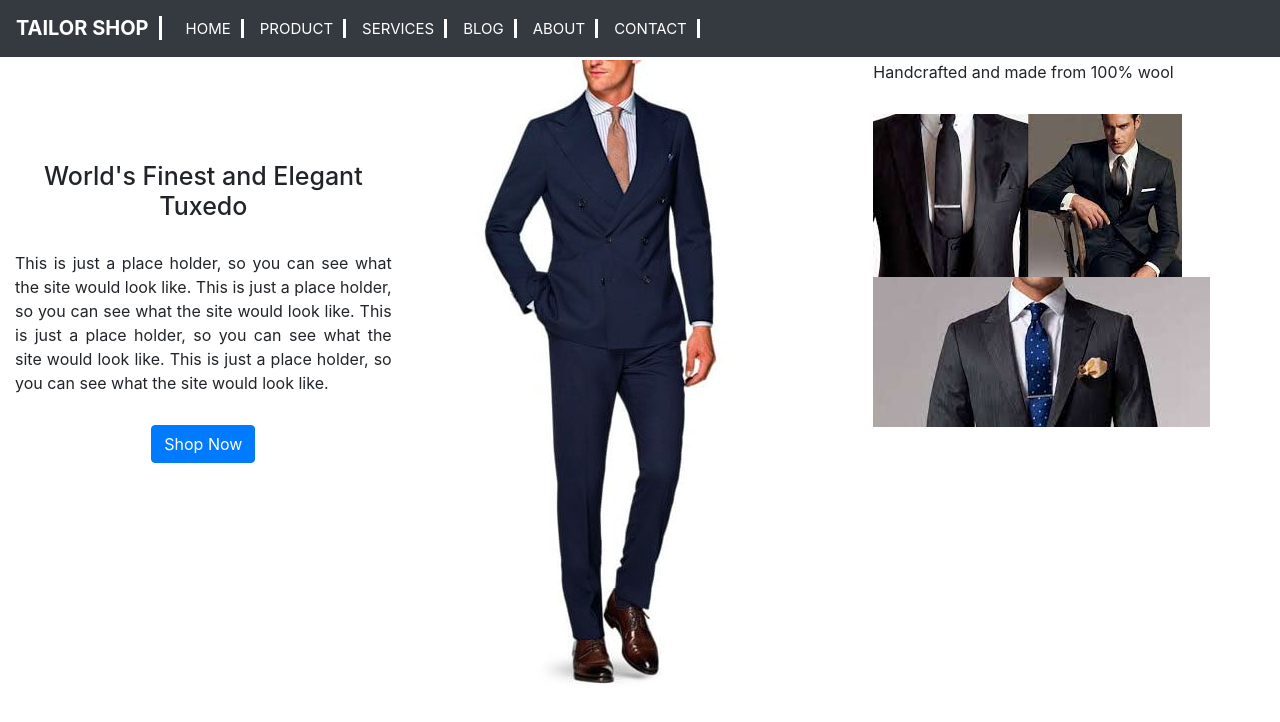
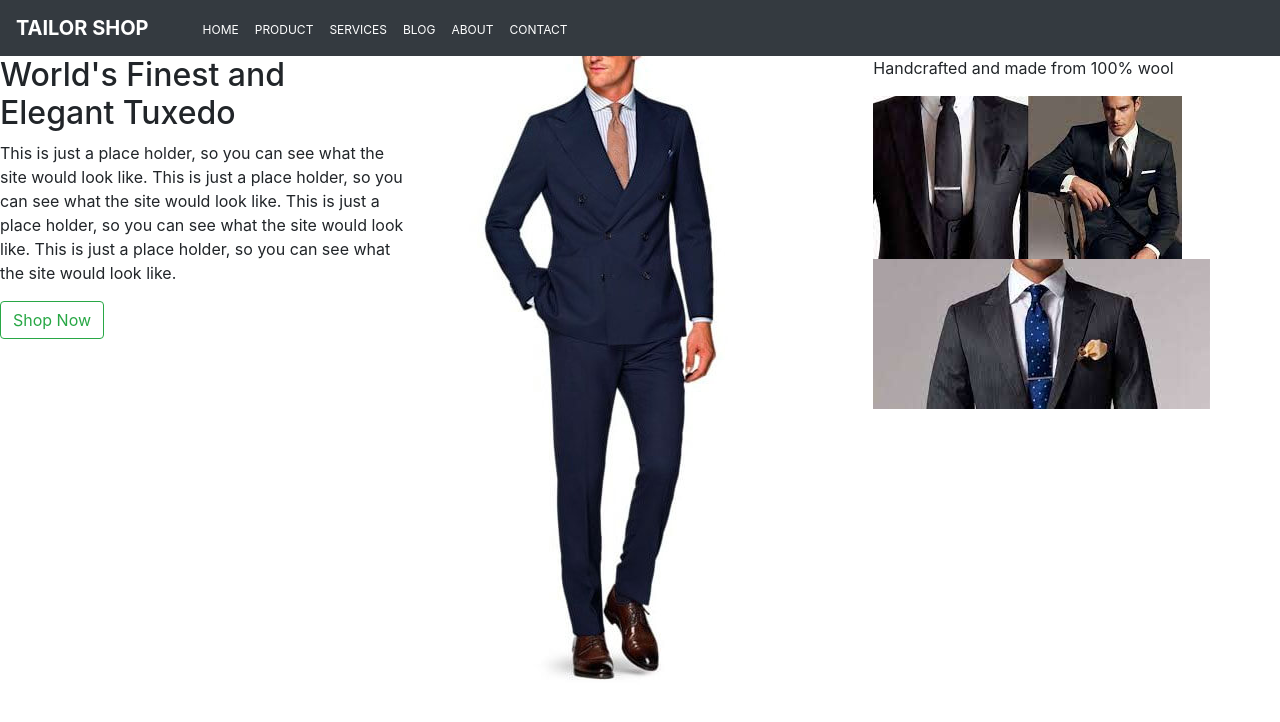
Before and after one commit to YakubuAmidu/Tailor-shop, a React (Create React App) app: page / in a window 1280 px wide. Shown: the top 722 px of the page. Built offline with nearby package versions, Linux system fonts and the light colour scheme.

Commit message:
Commiting changes

```diff
--- a/src/components/App.css
+++ b/src/components/App.css
@@ -1,33 +1,17 @@
-.Link {
+.Link_tailor {
   color: #fff;
-  border-right-style: solid;
-  padding-right: 10px;
+  font-weight: bold;
+  margin-right: 30px;
 }
 
 .Link_header {
   text-transform: uppercase;
-  font-size: 15px;
+  color: #fff;
+  font-size: 12px;
 }
 
-.Navbar {
-  border-bottom-style: solid;
-  border-bottom-color: #fff;
+.Link:hover {
+  text-decoration: none;
+  background-color: #fff;
+  color: gray;
 }
-
-.Header_info {
-  text-align: center;
-  padding-top: 25%;
-  padding-bottom: 20px;
-  padding-left: 15px;
-  padding-right: 15px;
-}
-
-h2 {
-  font-size: 25px;
-  margin-bottom: 30px;
-}
-
-p {
-  text-align: justify;
-  margin-bottom: 30px;
-}
--- a/src/components/Header.js
+++ b/src/components/Header.js
@@ -19,12 +19,12 @@ class Header extends Component {
                 see what the site would look like. This is just a place holder,
                 so you can see what the site would look like.
               </p>
-              <Button>Shop Now</Button>
+              <Button variant="outline-success">Shop Now</Button>
             </div>
           </Col>
           <Col>
             <div className="Header_image">
-              <img src={Suit} alt="suit-img" />
+              <img src={Suit} alt="suit-img" className="Image_one" />
             </div>
           </Col>
           <Col>
@@ -33,8 +33,8 @@ class Header extends Component {
                 Handcrafted and made from 100% wool
               </p>
               <div className="header_image-two">
-                <img src={Suit_one} alt="suit-img" />
-                <img src={Suit_two} alt="suit-img" />
+                <img src={Suit_one} alt="suit-img" className="Image_two" />
+                <img src={Suit_two} alt="suit-img" className="Image_two" />
               </div>
             </div>
           </Col>
--- a/src/components/Links.js
+++ b/src/components/Links.js
@@ -6,10 +6,9 @@ import "./App.css";
 class Links extends Component {
   render() {
     return (
-      <div className="Navbar">
-        <Navbar className="bg-dark" expand="sm">
+      <Navbar bg="dark" expand="sm">
         <Navbar.Brand href="#home">
-            <strong className="Link Link_tailor">TAILOR SHOP</strong>
+          <div className="Link Link_tailor">TAILOR SHOP</div>
         </Navbar.Brand>
         <Navbar.Toggle aria-controls="basic-navbar-nav" />
         <Navbar.Collapse id="basic-navbar-nav">
@@ -47,7 +46,6 @@ class Links extends Component {
           </Nav>
         </Navbar.Collapse>
       </Navbar>
-      </div>
     );
   }
 }
```
Lines whose indentation alone changed are shown as unchanged.
